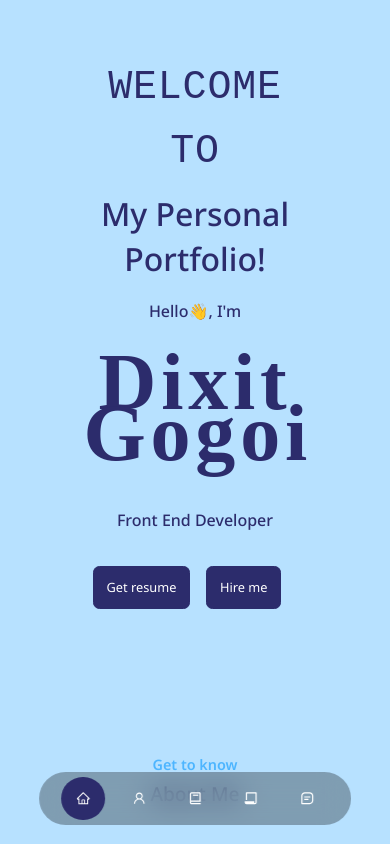
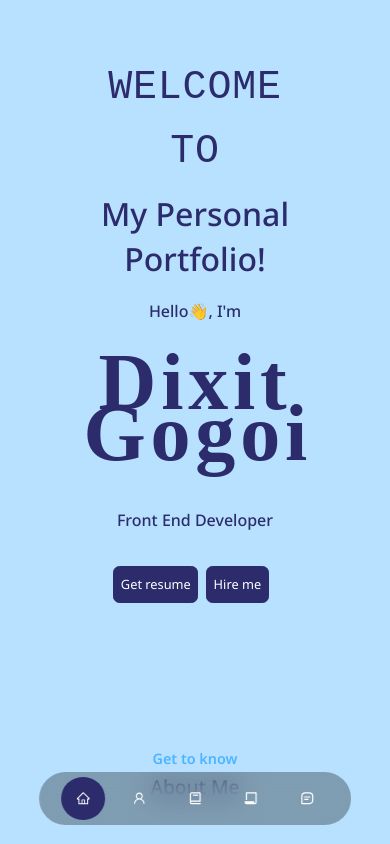
Before and after one commit to medixitgogoi/portfolio, a React (Create React App) app: page / in a window 390 px wide. Shown: the top 844 px of the page. Built offline with nearby package versions, Linux system fonts and the light colour scheme; the HTML template or start-up script is replaced by a standard one; a web font is replaced by a local one.

Commit message:
updated header buttons responsiveness

```diff
--- a/src/components/header/header.css
+++ b/src/components/header/header.css
@@ -133,14 +133,6 @@ header {
     height: max-content;
   }
 
-  .header__content > h4 {
-    /* font-size: 1.5rem; */
-  }
-
-  /* .header__btn {
-    padding: 0.8rem 1rem;
-  } */
-
   .header__socials,
   .scroll__down {
     display: none;
@@ -152,4 +144,8 @@ header {
     padding-top: 4rem;
     height: max-content;
   }
+  .header__btn {
+    padding: 0.4rem 0.4rem;
+    margin-right: 0.5rem;
+  }
 }
```
